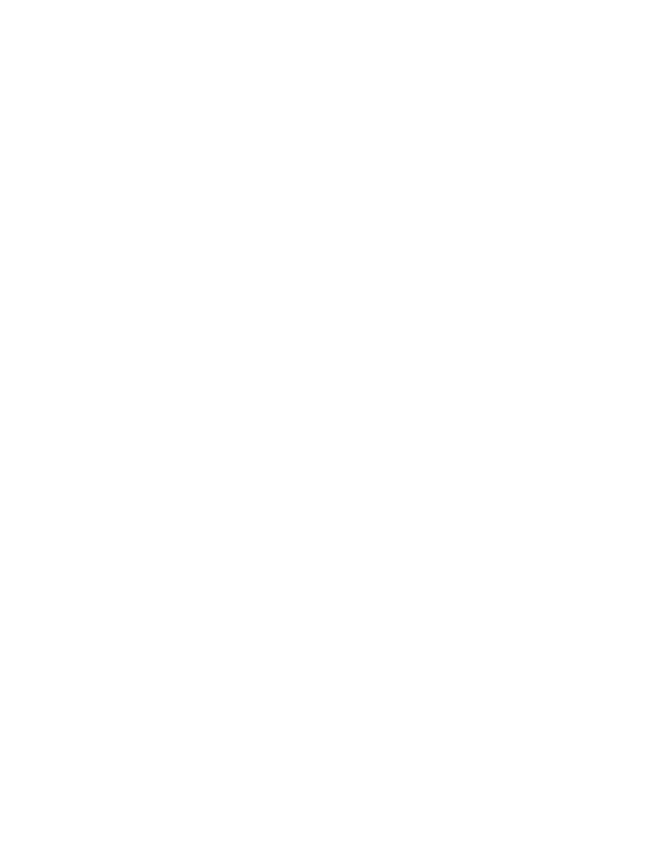
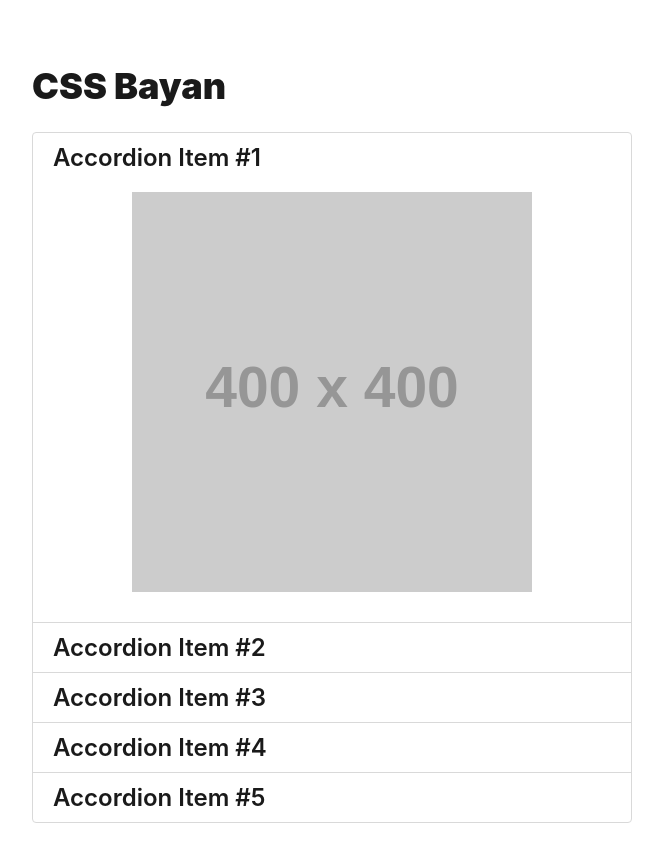
Before and after one commit to gsidnick/cssBayan, a plain HTML site: page cssBayan/index.html in a window 1280 px wide. Shown: the whole page, without its empty margins (308-971 px from the left). Before the commit the page ends 800 px from the top, so only its background shows below. Drawn offline with Linux system fonts and the light colour scheme; placeholder pictures from the web are drawn by us.

Commit message:
feat: add base accordion structure (Fri, Mar 10, 2023 10:55:04 AM)

```diff
--- a/cssBayan/index.html
+++ b/cssBayan/index.html
@@ -6,6 +6,57 @@
   <title>CSS Bayan</title>
 </head>
 <body>
-
+  <div class="wrapper">
+    <div class="accordion">
+      <h1 class="accordion__heading">CSS Bayan</h1>
+      <ul class="accordion__list">
+        <li class="accordion__item">
+          <label class="accordion__label">
+            <input class="accordion__radio" name="radio" type="radio" checked>
+            <span class="accordion__title">Accordion Item #1</span>
+            <span class="accordion__image-wrapper">
+              <img class="accordion__image" src="https://via.placeholder.com/400x400" alt="image placeholder"/>
+            </span>
+          </label>
+        </li>
+        <li class="accordion__item">
+          <label class="accordion__label">
+            <input class="accordion__radio" name="radio" type="radio">
+            <span class="accordion__title">Accordion Item #2</span>
+            <span class="accordion__image-wrapper">
+              <img class="accordion__image" src="https://via.placeholder.com/400x400" alt="image placeholder"/>
+            </span>
+          </label>
+        </li>
+        <li class="accordion__item">
+          <label class="accordion__label">
+            <input class="accordion__radio" name="radio" type="radio">
+            <span class="accordion__title">Accordion Item #3</span>
+            <span class="accordion__image-wrapper">
+              <img class="accordion__image" src="https://via.placeholder.com/400x400" alt="image placeholder"/>
+            </span>
+          </label>
+        </li>
+        <li class="accordion__item">
+          <label class="accordion__label">
+            <input class="accordion__radio" name="radio" type="radio">
+            <span class="accordion__title">Accordion Item #4</span>
+            <span class="accordion__image-wrapper">
+              <img class="accordion__image" src="https://via.placeholder.com/400x400" alt="image placeholder"/>
+            </span>
+          </label>
+        </li>
+        <li class="accordion__item">
+          <label class="accordion__label">
+            <input class="accordion__radio" name="radio" type="radio">
+            <span class="accordion__title">Accordion Item #5</span>
+            <span class="accordion__image-wrapper">
+              <img class="accordion__image" src="https://via.placeholder.com/400x400" alt="image placeholder"/>
+            </span>
+          </label>
+        </li>
+      </ul>
+    </div>
+  </div>
 </body>
 </html>
--- a/cssBayan/styles.css
+++ b/cssBayan/styles.css
@@ -3,5 +3,85 @@
 }
 
 body {
+  font-family: -apple-system, BlinkMacSystemFont, Segoe UI, Roboto, Helvetica Neue, Arial, Noto Sans, sans-serif, Apple Color Emoji, Segoe UI Emoji, Segoe UI Symbol, Noto Color Emoji;
+  font-size: 16px;
+  font-weight: 400;
+  color: #1a1a1a;
   margin: 0
 }
+
+.wrapper {
+  min-height: 100vh;
+  display: flex;
+  flex-wrap: wrap;
+  justify-content: center;
+  align-content: center;
+}
+
+.accordion {
+  display: flex;
+  flex-direction: column;
+  background-color: #ffffff;
+  padding: 40px;
+  border-radius: 8px;
+}
+
+.accordion__heading {
+  font-size: 36px;
+  font-weight: 900;
+}
+
+.accordion__list {
+  width: 600px;
+  border: 1px solid #d9d9d9;
+  border-radius: 4px;
+  list-style: none;
+  margin: 0;
+  padding: 0;
+}
+
+.accordion__list > * + * {
+  border-top: 1px solid #d9d9d9;
+}
+
+.accordion__item {
+  font-size: 0;
+  padding: 10px 20px;
+}
+
+.accordion__label {
+  display: block;
+  cursor: pointer;
+  user-select: none;
+  overflow: hidden;
+}
+
+.accordion__radio {
+  display: none;
+}
+
+.accordion__title {
+  font-size: 24px;
+  font-weight: 600;
+  display: block;
+}
+
+.accordion__image-wrapper {
+  width: 100%;
+  display: flex;
+  flex-direction: row;
+  justify-content: center;
+  padding: 20px;
+}
+
+.accordion__image {
+  object-fit: cover;
+}
+
+.accordion__image-wrapper {
+  display: none;
+}
+
+.accordion__radio:checked ~ .accordion__image-wrapper {
+  display: flex;
+}
```
